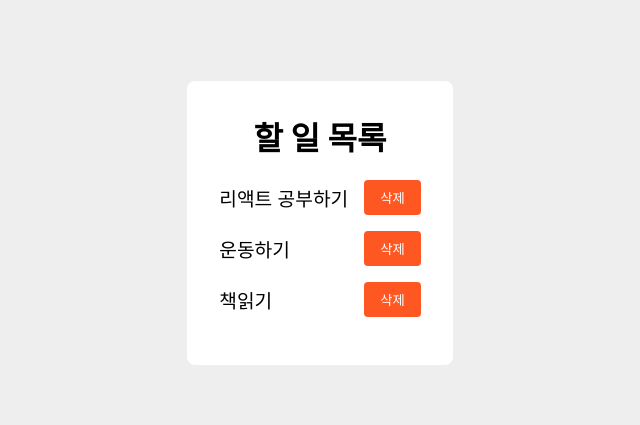
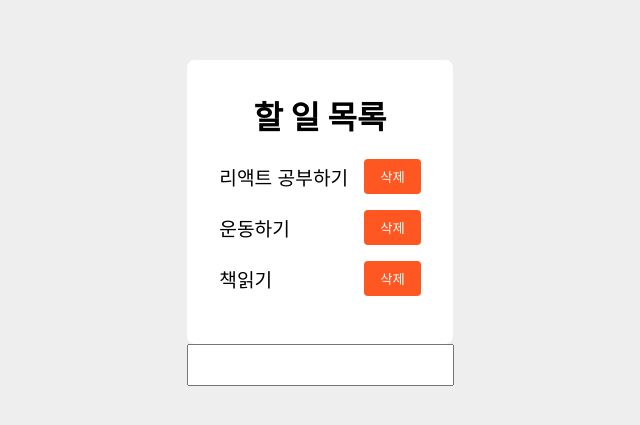
Before and after one commit to songhee23/ch6_todo, a React (Create React App) app: page / in a window 1280 px wide. Shown: the part 177-602 px from the top of the page, without its empty margins (320-960 px from the left). Built offline with nearby package versions, Linux system fonts and the light colour scheme.

Commit message:
textinput 컴포넌트화

```diff
--- a/src/App.tsx
+++ b/src/App.tsx
@@ -1,9 +1,10 @@
 import logo from './logo.svg';
 import './App.css';
 import styled from '@emotion/styled'
-import { Title } from 'components/Title';
 import { DataView } from 'components/DataView';
 import { useState } from 'react';
+import { TextInput } from 'components/TextInput';
+
 
 const Container = styled.div`
   height: 100vh;
@@ -14,13 +15,13 @@ const Container = styled.div`
   background-color: #eeeeee;
 `;
 
-
 function App() {
   const [toDoList, setToDoList] = useState([
     '리액트 공부하기',
     '운동하기',
     '책읽기'
   ]);
+  const [toDo, setToDo] = useState('')
 
   const onDelete = (todo: string) => {
     setToDoList(toDoList.filter((item) => item !== todo));
@@ -29,6 +30,7 @@ function App() {
   return (
     <Container>
       <DataView toDoList={toDoList} onDelete={onDelete} />
+      <TextInput />
     </Container>
   )
 }
--- /dev/null
+++ b/src/components/TextInput/index.tsx
@@ -0,0 +1,10 @@
+import styled from '@emotion/styled';
+
+const Input = styled.input`
+  font-size: 1.2rem;
+  padding: 8px;
+`;
+
+export const TextInput = () => {
+    return <Input />;
+}
```
